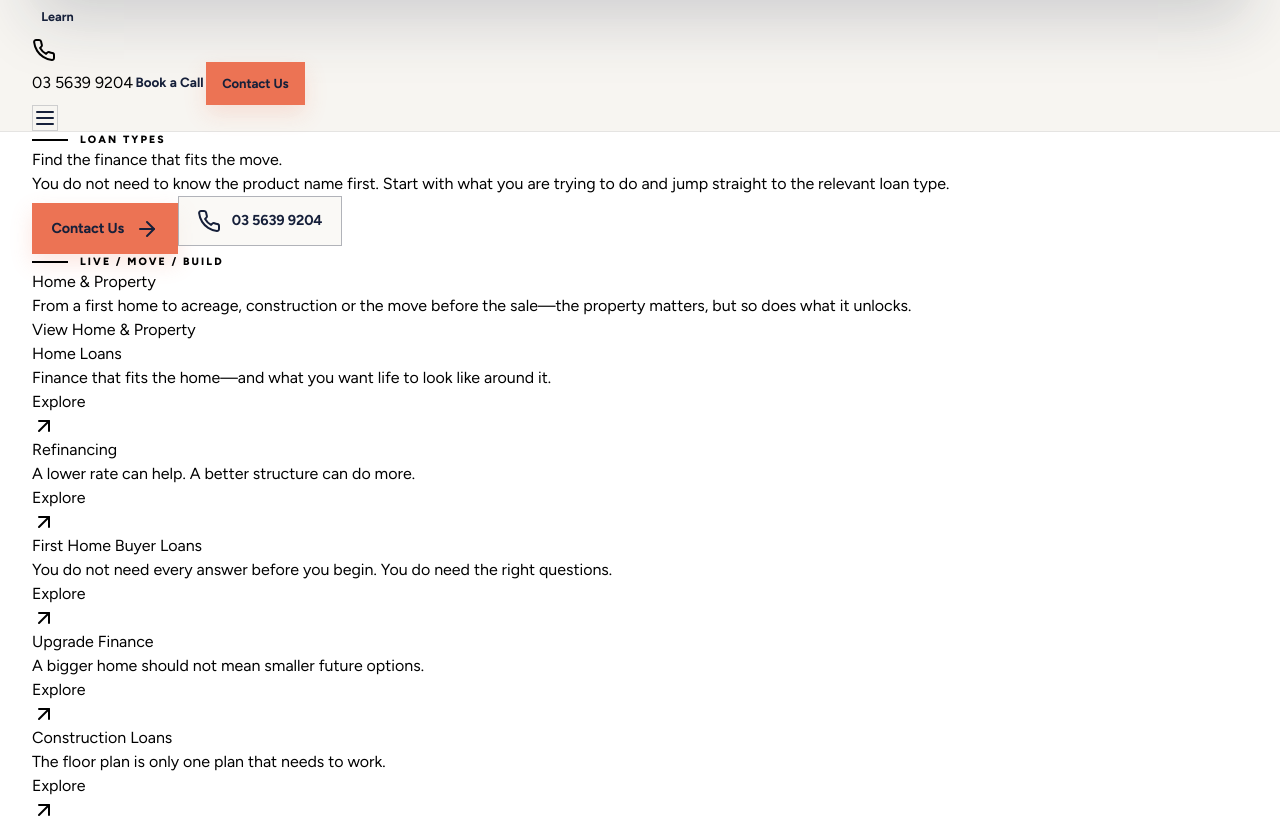
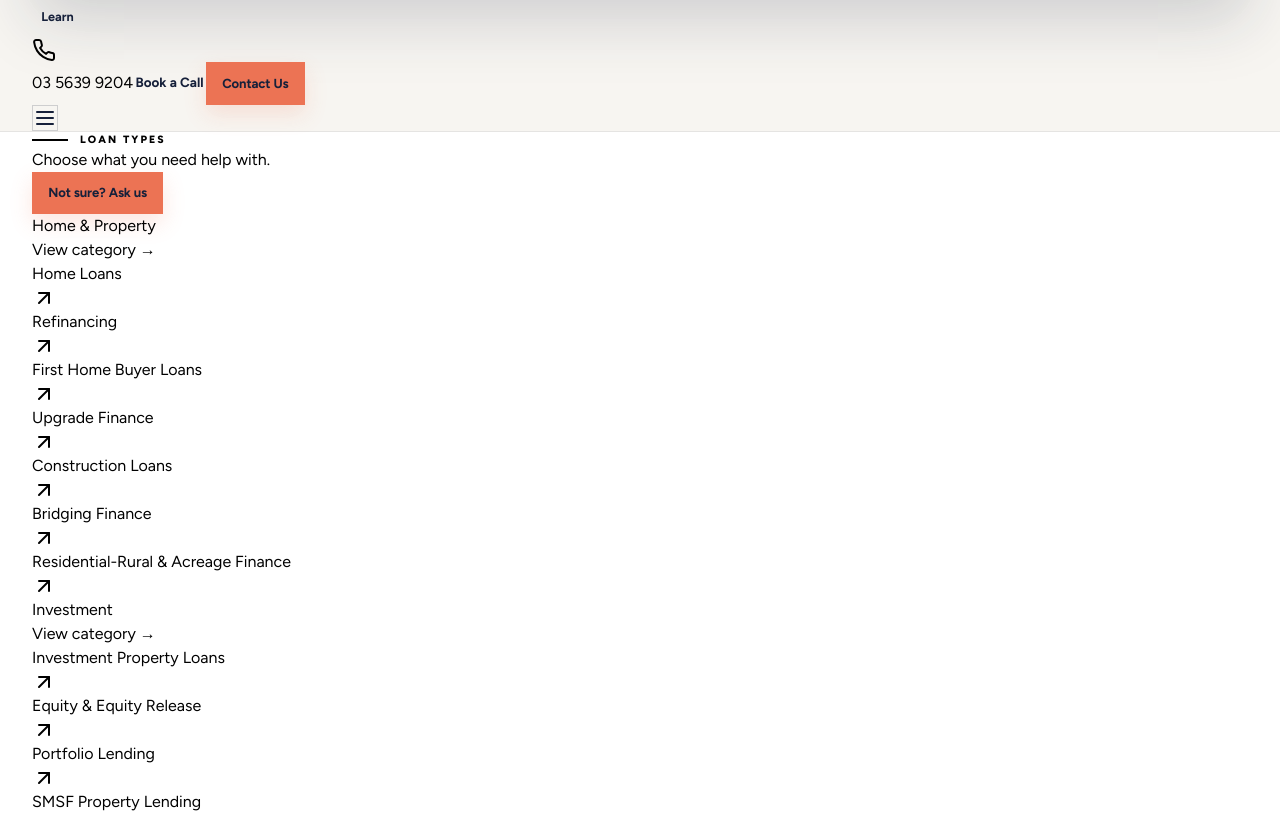
Before and after one commit to reidym/Next-Move-Loans---Wesbite, a React (Vite) app in the folder client/: page /loan-types in a window 1280 px wide. Shown: the part 880-1698 px from the top of the page. Built offline with nearby package versions, Linux system fonts and the light colour scheme.

Commit message:
Remove Loan Types hero and simplify navigation

```diff
--- a/client/src/pages/LoanTypes.tsx
+++ b/client/src/pages/LoanTypes.tsx
@@ -1,68 +1,12 @@
 import { Link } from "wouter";
-import { ArrowRight, ArrowUpRight, Phone } from "lucide-react";
+import { ArrowUpRight } from "lucide-react";
 import { Seo, breadcrumbSchema } from "@/components/Seo";
 import { Eyebrow } from "@/components/Shared";
 import { SiteLayout } from "@/components/SiteChrome";
-import { contactDetails, serviceCategories, services } from "@/lib/siteData";
+import { serviceCategories, services } from "@/lib/siteData";
 
-export default function LoanTypes() {
-  const path = "/loan-types";
-  return (
-    <SiteLayout>
-      <Seo
-        description="Compare home loans, refinancing, first-home buyer, construction, bridging, investment, business, commercial and asset finance with Next Move Loans."
-        jsonLd={breadcrumbSchema([{ name: "Home", path: "/" }, { name: "Loan Types", path }])}
-        path={path}
-        title="Loan Types | Home, Investment, Business & Asset Finance | Next Move Loans"
-      />
-      <main id="main-content">
-        <section className="bg-[#F7F5F1] py-9 lg:py-12">
-          <div className="container grid gap-7 lg:grid-cols-[1fr_auto] lg:items-end">
-            <div>
-              <Eyebrow>LOAN TYPES</Eyebrow>
-              <h1 className="mt-3 max-w-4xl text-[clamp(2.3rem,4.2vw,4.2rem)] font-black leading-[1] tracking-[-0.045em] text-[#16203A]">Find the finance that fits the move.</h1>
-              <p className="mt-4 max-w-3xl text-lg leading-8 text-[#4C5566]">You do not need to know the product name first. Start with what you are trying to do and jump straight to the relevant loan type.</p>
-            </div>
-            <div className="flex flex-wrap gap-3">
-              <Link className="button button-coral" href="/contact-us">Contact Us <ArrowRight className="size-4" /></Link>
-              <a className="button button-outline-dark" href={contactDetails.landlineHref}><Phone className="size-4" /> {contactDetails.landlineDisplay}</a>
-            </div>
-          </div>
-        </section>
-
-        {serviceCategories.map((category, categoryIndex) => {
-          const categoryServices = services.filter(service => service.category === category.id);
-          return (
-            <section className={`py-10 lg:py-12 ${categoryIndex % 2 === 0 ? "bg-white" : "bg-[#F7F5F1]"}`} key={category.id}>
-              <div className="container">
-                <div className="flex flex-wrap items-end justify-between gap-5">
-                  <div>
-                    <Eyebrow>{category.eyebrow}</Eyebrow>
-                    <h2 className="mt-2 text-[clamp(1.8rem,2.8vw,2.8rem)] font-black tracking-[-0.035em] text-[#16203A]">{category.title}</h2>
-                    <p className="mt-2 max-w-3xl leading-7 text-[#4C5566]">{category.description}</p>
-                  </div>
-                  <Link className="text-sm font-black text-[#16203A] underline decoration-[#EC7354] underline-offset-4" href={category.path}>View {category.title}</Link>
-                </div>
-
-                <div className="mt-6 grid gap-3 md:grid-cols-2">
-                  {categoryServices.map((service) => (
-                    <Link className="group rounded-[1rem] border border-[#16203A]/10 bg-white p-5 transition hover:-translate-y-0.5 hover:shadow-md" href={`/services/${service.slug}`} key={service.slug}>
-                      <h3 className="text-xl font-black text-[#16203A]">{service.title}</h3>
-                      <p className="mt-2 leading-7 text-[#4C5566]">{service.short}</p>
-                      <span className="mt-4 inline-flex items-center gap-2 font-black text-[#16203A]">Explore <ArrowUpRight className="size-4 text-[#EC7354]" /></span>
-                    </Link>
-                  ))}
-                </div>
-
-                <div className="mt-6 flex flex-wrap items-center justify-between gap-4 rounded-[1rem] bg-[#16203A] px-5 py-4 text-white">
-                  <p className="font-semibold">Not sure which {category.title.toLowerCase()} option fits? Start with the question.</p>
-                  <Link className="button button-coral button-small" href="/contact-us">Talk to Us</Link>
-                </div>
-              </div>
-            </section>
-          );
-        })}
-      </main>
-    </SiteLayout>
-  );
-}
+export default function LoanTypes(){const path="/loan-types";return <SiteLayout><Seo description="Compare home loans, refinancing, first-home buyer, construction, bridging, investment, business, commercial and asset finance with Next Move Loans." jsonLd={breadcrumbSchema([{name:"Home",path:"/"},{name:"Loan Types",path}])} path={path} title="Loan Types | Next Move Loans"/><main id="main-content">
+<div className="container py-7"><div className="flex flex-wrap items-end justify-between gap-4"><div><Eyebrow>LOAN TYPES</Eyebrow><h1 className="mt-2 text-[clamp(2rem,3.3vw,3.3rem)] font-black tracking-[-0.04em] text-[#16203A]">Choose what you need help with.</h1></div><Link className="button button-coral button-small" href="/contact-us">Not sure? Ask us</Link></div></div>
+{serviceCategories.map((category,index)=>{const categoryServices=services.filter(service=>service.category===category.id);return <section className={`border-t border-[#16203A]/10 py-8 ${index%2===0?"bg-white":"bg-[#F7F5F1]"}`} key={category.id}><div className="container"><div className="flex items-center justify-between gap-4"><h2 className="text-2xl font-black text-[#16203A]">{category.title}</h2><Link className="text-sm font-black text-[#EC7354]" href={category.path}>View category →</Link></div><div className="mt-5 grid gap-3 md:grid-cols-2 lg:grid-cols-3">{categoryServices.map(service=><Link className="group flex items-center justify-between gap-4 rounded-xl border border-[#16203A]/10 bg-white p-5" href={`/services/${service.slug}`} key={service.slug}><h3 className="text-lg font-black text-[#16203A]">{service.title}</h3><ArrowUpRight className="size-5 text-[#EC7354]"/></Link>)}</div></div></section>})}
+<section className="bg-[#16203A] py-6 text-white"><div className="container flex flex-wrap items-center justify-between gap-4"><p className="font-black">Still not sure? Tell us what you are trying to achieve.</p><Link className="button button-coral button-small" href="/contact-us">Contact Us</Link></div></section>
+</main></SiteLayout>}
```
